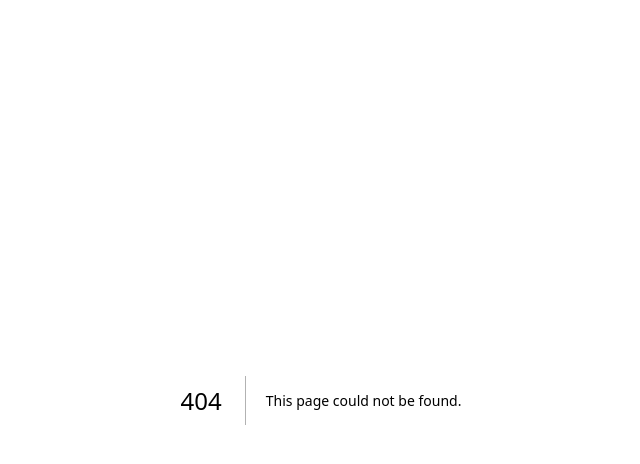
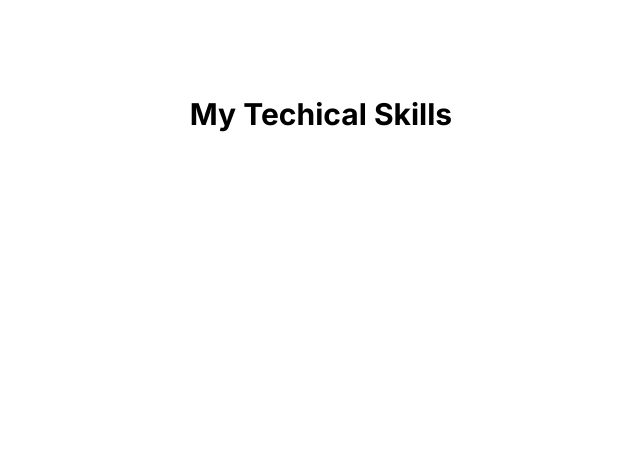
Before and after one commit to chrgarcia19/chrgarcia19.github.io, a Next.js app: page /skills in a window 1280 px wide. Before the commit this address had no page. Shown: the top 464 px of the page, without its empty margins (319-959 px from the left). Built offline with nearby package versions, Linux system fonts and the light colour scheme.

Commit message:
Added the skills section to the page to begin creating it

```diff
--- a/src/app/(home)/page.tsx
+++ b/src/app/(home)/page.tsx
@@ -1,7 +1,5 @@
 /* eslint-disable react/no-unescaped-entities */
-import Image from "next/image";
 import StyledButton from "@/components/StyledButton";
-import christianImage from "../../../assets/ChristianGarciaPhoto.jpg";
 import { FaGithubSquare, FaLinkedin } from "react-icons/fa";
 import { SiIndeed } from "react-icons/si";
 import { IoIosMail } from "react-icons/io";
--- a/src/app/page.tsx
+++ b/src/app/page.tsx
@@ -4,6 +4,7 @@ import NavBar from "@/components/NavBar";
 import SectionHeader from "@/components/SectionHeader";
 import Homepage from "./(home)/page";
 import AboutMe from "./about/page";
+import Skills from "./skills/page";
 
 export default function Home() {
   return (
@@ -11,6 +12,7 @@ export default function Home() {
       <NavBar/>
       <Homepage />
       <AboutMe />
+      <Skills />
       <div id="projects">
         <SectionHeader title={"Projects"} />
         <ProjectCard
--- /dev/null
+++ b/src/app/skills/page.tsx
@@ -0,0 +1,11 @@
+const Skills = () => {
+    return (
+        <>
+            <div id="skills" className="flex flex-col pt-14 h-screen w-full">
+                <h2 className="flex justify-center items-center font-bold text-3xl p-10">My Techical Skills</h2>
+            </div>
+        </>
+    )
+}
+
+export default Skills;
```
